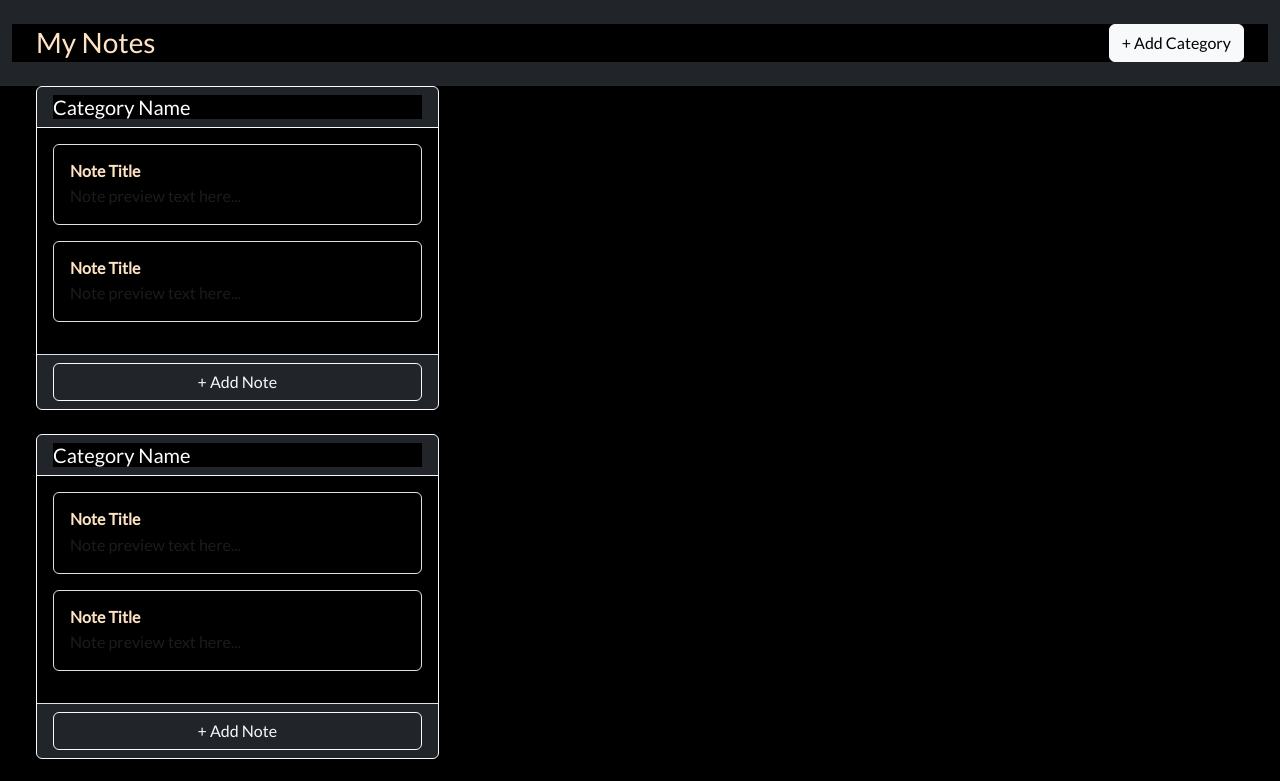
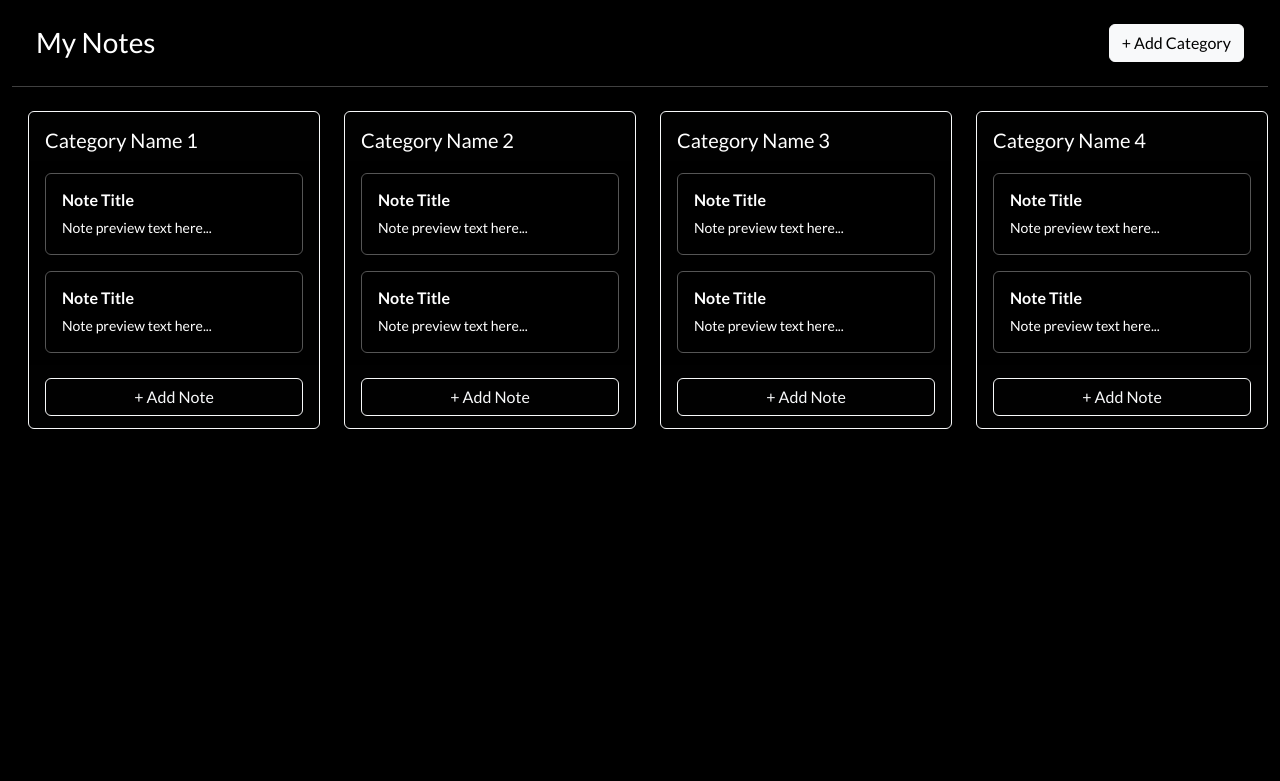
Before and after one commit to Atman-Chavda/Noter, an Angular app: page / in a window 1280 px wide. Shown: the top 781 px of the page. Built offline with nearby package versions, Linux system fonts and the light colour scheme.

Commit message:
#2 design improvments but form design is remaining

```diff
--- a/src/app/app.component.html
+++ b/src/app/app.component.html
@@ -1,12 +1,8 @@
-<div class="container-fluid bg-dark text-white py-4 min-vh-100">
+<div class="container-fluid bg-black text-white py-4 min-vh-100">
   <div class="d-flex justify-content-between align-items-center mb-4 px-4">
     <h3 class="mb-0">My Notes</h3>
     <button class="btn btn-light">+ Add Category</button>
   </div>
-
-  <div class="row gx-4 px-4">
-    <app-category-card></app-category-card>
-    <app-category-card></app-category-card>
-    <app-category-card></app-category-card>
-  </div>
+  <hr/>
+  <app-category-card></app-category-card>
 </div>
--- a/src/app/views/add-note-form/add-note-form.component.css
+++ b/src/app/views/add-note-form/add-note-form.component.css
@@ -0,0 +1,50 @@
+/* Make the form background black and style inputs */
+.add-note-form {
+  background: #181818;
+  color: #fff;
+  border-radius: 12px;
+  padding: 2rem 1.5rem 1.5rem 1.5rem;
+  box-shadow: 0 8px 32px rgba(0,0,0,0.5);
+  min-width: 320px;
+  max-width: 400px;
+}
+
+.add-note-form input.form-control,
+.add-note-form textarea.form-control {
+  background: #232323;
+  color: #fff;
+  border: 1px solid #444;
+}
+
+.add-note-form input.form-control:focus,
+.add-note-form textarea.form-control:focus {
+  background: #232323;
+  color: #fff;
+  border-color: #28a745;
+  box-shadow: none;
+}
+
+/* Optional: style the Save button */
+.add-note-form .btn-success {
+  background: #28a745;
+  border: none;
+  font-weight: 500;
+}
+
+.add-note-form .btn-success:hover {
+  background: #218838;
+}
+
+/* Center the popup in the middle of the screen */
+.add-note-form-container {
+  position: fixed !important;
+  top: 0 !important;
+  left: 0 !important;
+  width: 100vw !important;
+  height: 100vh !important;
+  display: flex !important;
+  align-items: center !important;
+  justify-content: center !important;
+  background: rgba(0,0,0,0.7) !important;
+  z-index: 1050 !important;
+}
--- a/src/app/views/add-note-form/add-note-form.component.html
+++ b/src/app/views/add-note-form/add-note-form.component.html
@@ -1,9 +1,9 @@
-<form class="mt-3">
-  <div class="mb-2">
-    <input type="text" class="form-control" placeholder="Title">
+<form class="add-note-form mt-3">
+  <div class="mb-3">
+    <input type="text" class="form-control form-control-dark" placeholder="Title">
   </div>
-  <div class="mb-2">
-    <textarea class="form-control" placeholder="Content" rows="3"></textarea>
+  <div class="mb-3">
+    <textarea class="form-control form-control-dark" placeholder="Content" rows="3"></textarea>
   </div>
   <div class="text-end">
     <button type="submit" class="btn btn-success btn-sm">Save Note</button>
--- a/src/app/views/category-card/category-card.component.css
+++ b/src/app/views/category-card/category-card.component.css
@@ -0,0 +1,24 @@
+.card {
+  display: flex;
+  flex-direction: column;
+  justify-content: space-between;
+  height: 100%;
+}
+
+.card-header {
+  padding: 1rem 1rem 0.5rem;
+  /* border-bottom: 1px solid #444; */
+}
+
+.card-body {
+  flex-grow: 1;
+  padding: 0.75rem 1rem;
+  display: flex;
+  flex-direction: column;
+  gap: 1rem; /* space between notes */
+}
+
+.card-footer {
+  padding: 0.75rem 1rem;
+  /* border-top: 1px solid #444; */
+}
--- a/src/app/views/category-card/category-card.component.html
+++ b/src/app/views/category-card/category-card.component.html
@@ -1,19 +1,33 @@
-<div class="col-md-4 mb-4">
-  <div class="card bg-dark border-light text-white h-100">
-    <div class="card-header border-light">
-      <h5 class="mb-0">Category Name</h5>
+<div class="row ms-1 mt-4">
+  <ng-container *ngFor="let i of [1,2,3,4]; let idx = index">
+    <div class="col-md-3 mb-4">
+      <div class="card bg-black border-light text-white h-100 position-relative">
+        <div class="card-header">
+          <h5 class="mb-0">Category Name {{ idx + 1 }}</h5>
         </div>
 
-    <div class="card-body">
-      <!-- Note cards go here -->
+        <div class="card-body bg-black">
           <app-note-mini-card></app-note-mini-card>
           <app-note-mini-card></app-note-mini-card>
-      <!-- or show "No notes yet" -->
-      <!-- <p class="text-muted text-center mb-0">No notes yet</p> -->
         </div>
 
-    <div class="card-footer border-top text-center">
-      <button class="btn btn-outline-light w-100">+ Add Note</button>
+        <div class="card-footer text-center">
+          <button
+            class="btn btn-outline-light w-100 add-note-btn"
+            (click)="AddNote(idx); $event.stopPropagation();">
+            + Add Note
+          </button>
+        </div>
+
+        <div
+          *ngIf="openFormIdx === idx"
+          class="add-note-form-container"
+          (click)="$event.stopPropagation()">
+          <div (click)="$event.stopPropagation()">
+            <app-add-note-form></app-add-note-form>
           </div>
         </div>
       </div>
+    </div>
+  </ng-container>
+</div>
--- a/src/app/views/category-card/category-card.component.ts
+++ b/src/app/views/category-card/category-card.component.ts
@@ -1,13 +1,30 @@
-import { Component } from '@angular/core';
+import { Component, HostListener } from '@angular/core';
 import { NoteMiniCardComponent } from "../note-mini-card/note-mini-card.component";
 import { AddNoteFormComponent } from "../add-note-form/add-note-form.component";
+import { CommonModule } from '@angular/common';
 
 @Component({
   selector: 'app-category-card',
-  imports: [NoteMiniCardComponent],
+  imports: [NoteMiniCardComponent, AddNoteFormComponent, CommonModule],
   templateUrl: './category-card.component.html',
   styleUrl: './category-card.component.css'
 })
 export class CategoryCardComponent {
+  openFormIdx: number | null = null;
 
+  AddNote(idx: number) {
+    this.openFormIdx = idx;
+  }
+
+  closeForm() {
+    this.openFormIdx = null;
+  }
+
+  @HostListener('document:click', ['$event'])
+  onDocumentClick(event: MouseEvent) {
+    const target = event.target as HTMLElement;
+    if (target.closest('.add-note-form-container') === null && target.closest('.add-note-btn') === null) {
+      this.closeForm();
+    }
+  }
 }
--- a/src/app/views/note-mini-card/note-mini-card.component.css
+++ b/src/app/views/note-mini-card/note-mini-card.component.css
@@ -1,8 +1,10 @@
-.note-mini-card {
-  cursor: pointer;
-  transition: transform 0.2s ease;
+.note-card {
+  background-color: #1c1c1c;
+  border: 1px solid #555;
+  transition: background-color 0.2s ease;
 }
 
-.note-mini-card:hover {
-  transform: scale(1.02);
+.note-card:hover {
+  background-color: #2a2a2a;
+  cursor: pointer;
 }
--- a/src/app/views/note-mini-card/note-mini-card.component.html
+++ b/src/app/views/note-mini-card/note-mini-card.component.html
@@ -1,4 +1,4 @@
-<div class="mb-3 p-3 border rounded" style="cursor: pointer;" data-bs-toggle="modal" data-bs-target="#noteModal">
-  <h6 class="fw-bold mb-1">Note Title</h6>
-  <p class="mb-0 text-muted">Note preview text here...</p>
+<div class="note-card p-3 rounded bg-black">
+  <h6 class="fw-bold mb-2">Note Title</h6>
+  <p class="mb-0 small">Note preview text here...</p>
 </div>
--- a/src/index.html
+++ b/src/index.html
@@ -6,10 +6,9 @@
     <base href="/" />
     <meta name="viewport" content="width=device-width, initial-scale=1" />
     <link rel="icon" type="image/x-icon" href="favicon.ico" />
-    <link
-      href="https://fonts.googleapis.com/css2?family=Lato&display=swap"
-      rel="stylesheet"
-    />
+    <!-- Inside <head> tag -->
+<link href="https://fonts.googleapis.com/css2?family=Lato:wght@400;700&display=swap" rel="stylesheet">
+
   </head>
   <body>
     <app-root></app-root>
--- a/src/styles.css
+++ b/src/styles.css
@@ -2,7 +2,5 @@
   margin: 0;
   padding: 0;
   box-sizing: border-box;
-  font-family: 'Lato';
-  color: bisque;
-  background-color: black;
+  font-family: 'Lato', sans-serif;
 }
```
Lines whose indentation alone changed are shown as unchanged.
